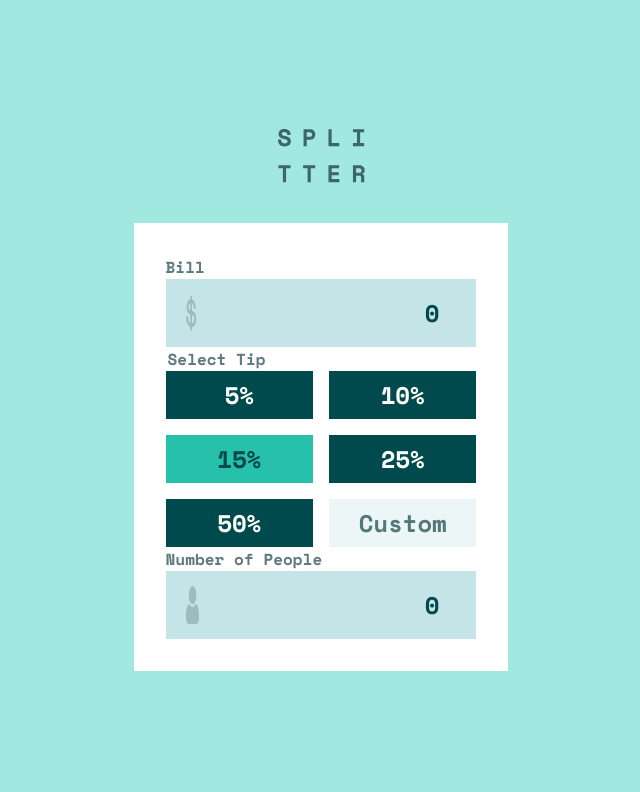
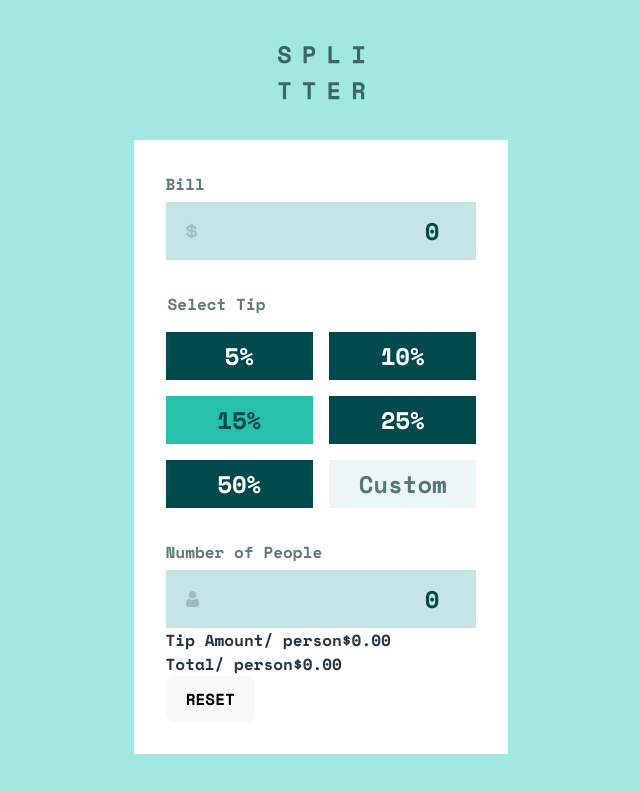
Before and after one commit to MitaliShah/tip-calculator-app, a React (Vite) app: page / in a window 1280 px wide. Shown: the top 792 px of the page, without its empty margins (319-959 px from the left). Built offline with nearby package versions, Linux system fonts and the light colour scheme.

Commit message:
results component with some basic markup

```diff
--- a/src/components/Form.jsx
+++ b/src/components/Form.jsx
@@ -3,6 +3,7 @@ import iconDollar from "./../../public/images/icon-dollar.svg";
 import iconPerson from "./../../public/images/icon-person.svg";
 import styled from "styled-components";
 import SelectTip from "./SelectTip";
+import Results from "./Results";
 
 export default function Form() {
   const [billAmount, setBillAmount] = useState(0);
@@ -35,7 +36,6 @@ export default function Form() {
         customTip={customTip}
         setCustomTip={setCustomTip}
       />
-      <div>
       <InputLabel htmlFor="num-of-people">Number of People</InputLabel>
       <InputBillContainer>
         <IMG src={iconPerson} alt="" />
@@ -48,7 +48,7 @@ export default function Form() {
           }}
         />
       </InputBillContainer>
-      </div>
+      <Results />
     </FormWrapper>
   );
 }
@@ -62,11 +62,13 @@ const FormWrapper = styled.form`
 const InputBillContainer = styled.div`
   display: flex;
   justify-content: space-between;
+  align-items: center;
   flex: 1;
   max-width: 19.43rem;
   font-size: 1.5rem;
-  padding: 15px 20px;
+  padding: 10px 20px;
   background-color: var(--light-grayish-cyan);
+  margin-top: 6px;
 `;
 
 const BillInput = styled.input`
@@ -83,6 +85,6 @@ const InputLabel = styled.label`
 `;
 
 const IMG = styled.img`
-  width: 9.84;
-  height: 15.46;
+  width: 13px;
+  height: 16px;
 `;
--- a/src/components/Results.jsx
+++ b/src/components/Results.jsx
@@ -1 +1,21 @@
-export default function Results() {}
+export default function Results() {
+  return (
+    <div>
+      <div>
+        <label htmlFor="tip-amount">
+          <span>Tip Amount</span>
+          <span>/ person</span>
+        </label>
+        <output id="tip-amount">$0.00</output>
+      </div>
+      <div>
+        <label htmlFor="total-amount">
+          <span>Total</span>
+          <span>/ person</span>
+        </label>
+        <output id="total-amount">$0.00</output>
+      </div>
+      <button>RESET</button>
+    </div>
+  );
+}
--- a/src/components/SelectTip.jsx
+++ b/src/components/SelectTip.jsx
@@ -16,7 +16,7 @@ export default function SelectTip({
   return (
     <Fieldset>
       <Lagend>Select Tip</Lagend>
-      <Wrapper>
+
       <InputWrapper>
         {TIP_PERCENTAGES.map((option) => {
           return (
@@ -50,7 +50,6 @@ export default function SelectTip({
           <CustomSpan onClick={handleCustom}>Custom</CustomSpan>
         )}
       </InputWrapper>
-      </Wrapper>
     </Fieldset>
   );
 }
@@ -58,18 +57,7 @@ export default function SelectTip({
 const Fieldset = styled.fieldset`
   border: none;
   padding: 0;
-  margin: 0;
-`;
-const Wrapper = styled.div`
-  /* display: grid;
-  grid-template-columns: repeat(2, 1fr);
-  grid-template-rows: repeat(3, 1fr);
-  gap: 16px;
-
-  grid-template-areas:
-    "one two"
-    "three four"
-    "five six"; */
+  margin: 32px 0;
 `;
 
 const Lagend = styled.legend`
@@ -77,10 +65,6 @@ const Lagend = styled.legend`
 `;
 
 const InputWrapper = styled.div`
-  /* margin: 0;
-  padding: 0;
-  background-color: green; */
-
   display: grid;
   grid-template-columns: repeat(2, 1fr);
   grid-template-rows: repeat(3, 1fr);
@@ -90,6 +74,8 @@ const InputWrapper = styled.div`
     "one two"
     "three four"
     "five six";
+
+  margin-top: 16px;
 `;
 
 const Label = styled.label`
```
Lines whose indentation alone changed are shown as unchanged.
